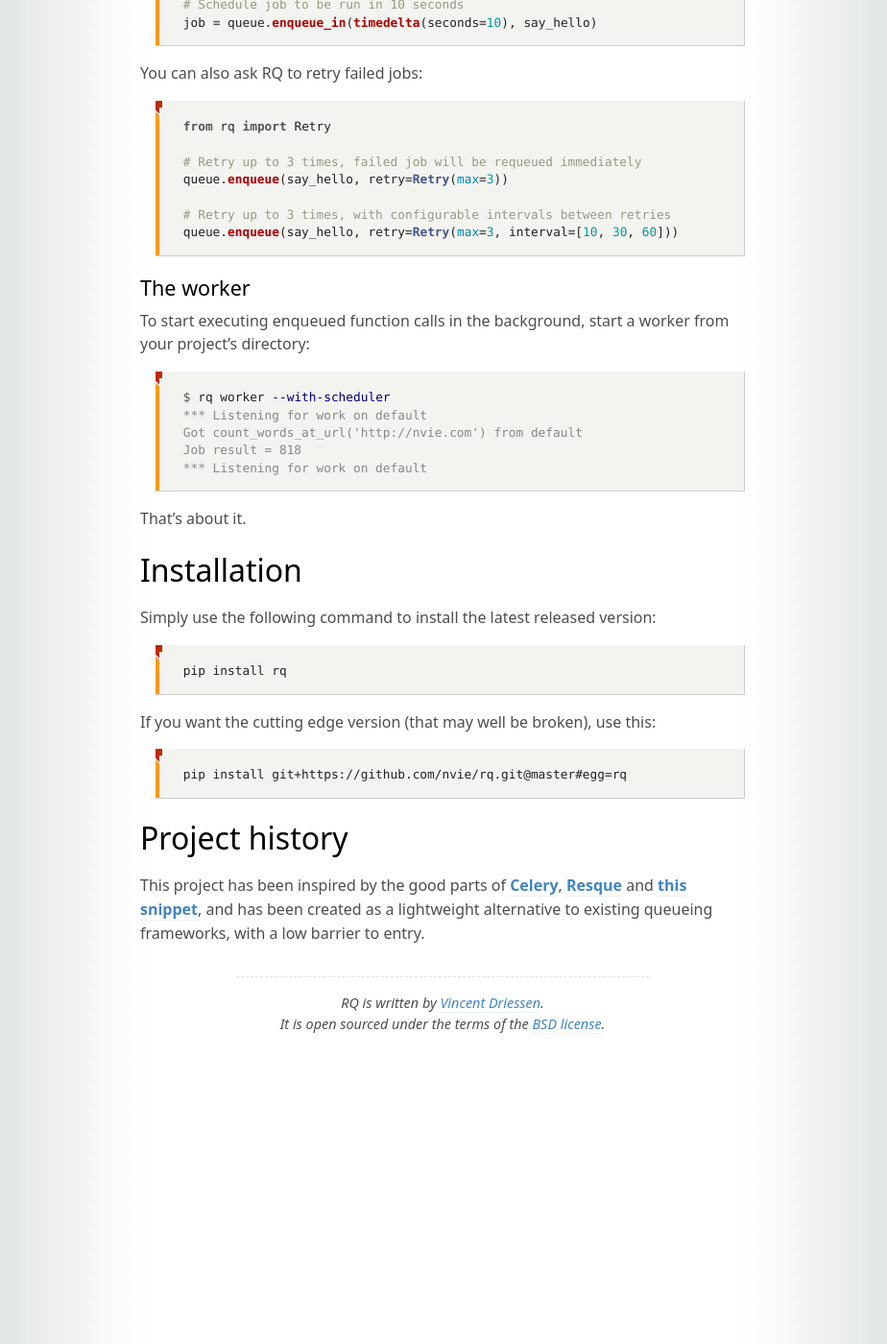
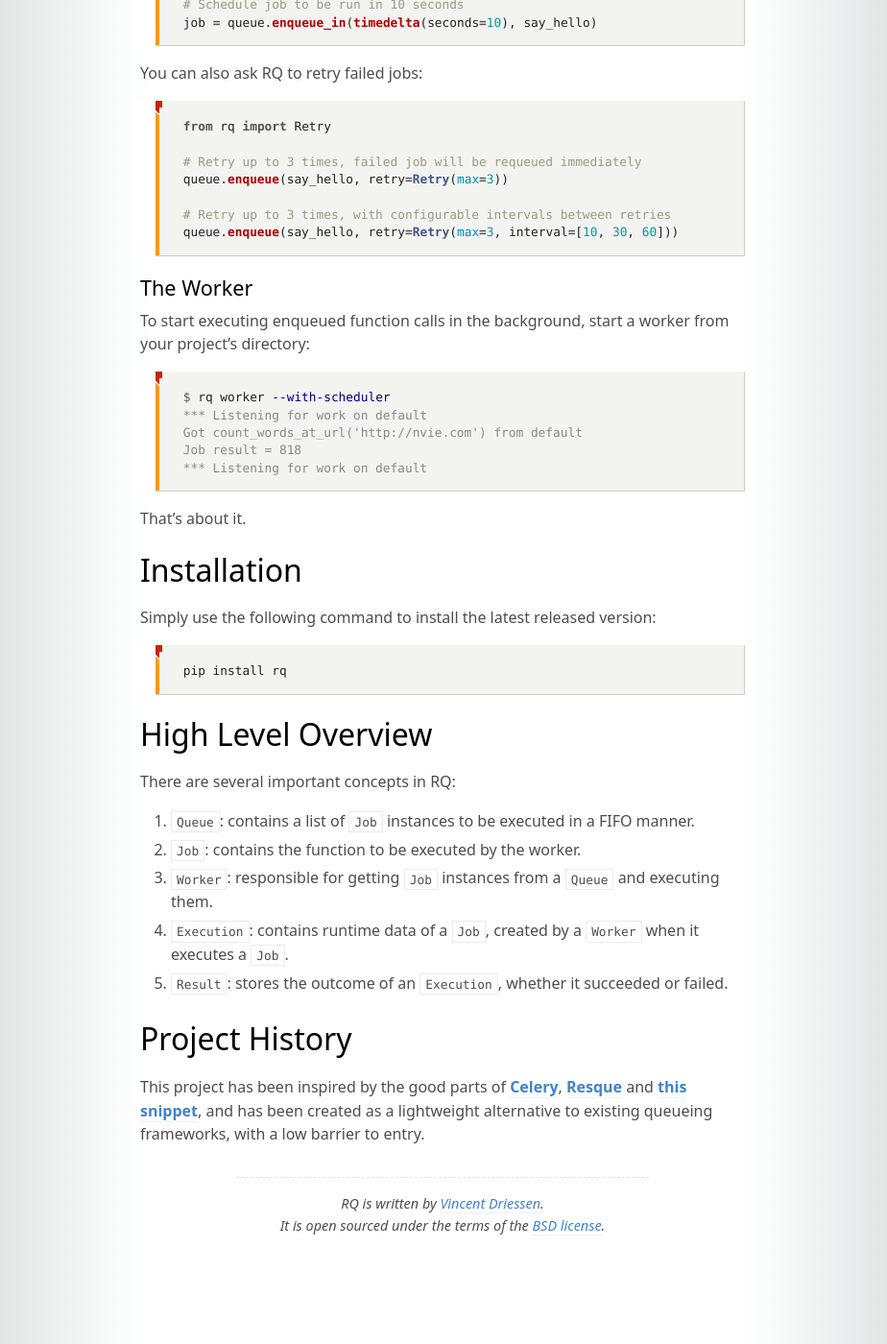
Before and after one commit to rq/rq, a Jekyll site: the page built from docs/index.md, in a window 1280 px wide and 1400 px high, scrolled down 1149 px. Shown: the whole window at 96% size, without its empty margins (179-1103 px from the left). Built offline with Jekyll 4.4.1, drawn with Linux system fonts in a browser that asks for light colours; some web fonts are replaced; comment, search, counter and statistics services are not loaded; some of the changed text lies outside the part shown.

Commit message:
Added a high level overview of RQ concepts

````diff
--- a/docs/index.md
+++ b/docs/index.md
@@ -9,7 +9,7 @@ to have a low barrier to entry.  It can be integrated in your web stack easily.
 
 RQ requires Redis >= 3.0.0.
 
-## Getting started
+## Getting Started
 
 First, run a Redis server.  You can use an existing one.  To put jobs on
 queues, you don't have to do anything special, just define your typically
@@ -61,7 +61,7 @@ queue.enqueue(say_hello, retry=Retry(max=3))
 queue.enqueue(say_hello, retry=Retry(max=3, interval=[10, 30, 60]))
 ```
 
-### The worker
+### The Worker
 
 To start executing enqueued function calls in the background, start a worker
 from your project's directory:
@@ -83,12 +83,17 @@ Simply use the following command to install the latest released version:
 
     pip install rq
 
-If you want the cutting edge version (that may well be broken), use this:
 
-    pip install git+https://github.com/nvie/rq.git@master#egg=rq
+## High Level Overview
 
+There are several important concepts in RQ:
+1. `Queue`: contains a list of `Job` instances to be executed in a FIFO manner.
+2. `Job`: contains the function to be executed by the worker.
+3. `Worker`: responsible for getting `Job` instances from a `Queue` and executing them.
+4. `Execution`: contains runtime data of a `Job`, created by a `Worker` when it executes a `Job`.
+5. `Result`: stores the outcome of an `Execution`, whether it succeeded or failed.
 
-## Project history
+## Project History
 
 This project has been inspired by the good parts of [Celery][1], [Resque][2]
 and [this snippet][3], and has been created as a lightweight alternative to
````
